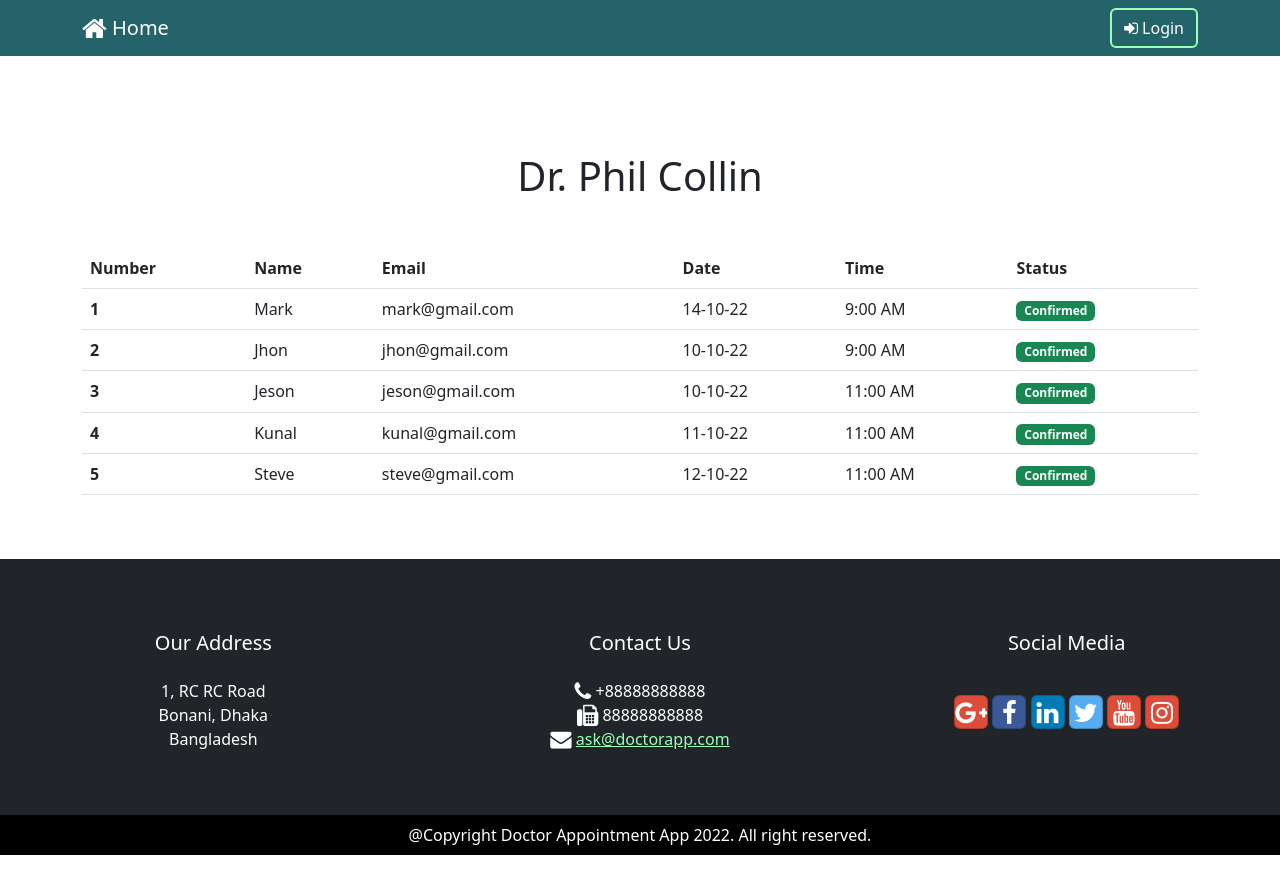
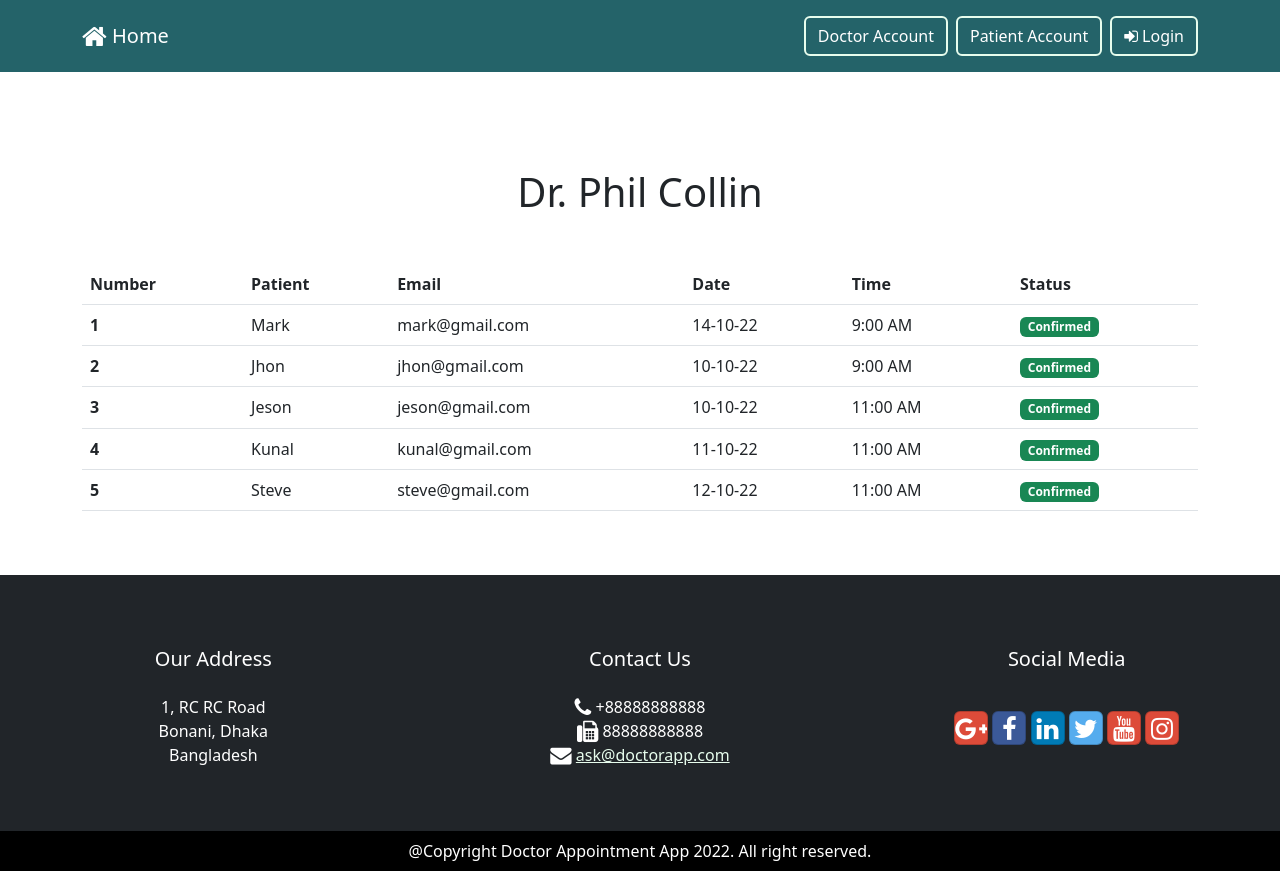
Before and after one commit to emonkhalid/doc_app, a website: page account_doctor.html in a window 1280 px wide. Drawn offline with nearby package versions, Linux system fonts and the light colour scheme.

Commit message:
Project is completed with build script

```diff
--- a/account_doctor.html
+++ b/account_doctor.html
@@ -2,21 +2,36 @@
 <html>
     <head>
         <title>Doctor Appoinment Web Application</title>
-        <link rel="stylesheet" href="node_modules/bootstrap/dist/css/bootstrap.min.css">
-        <link rel="stylesheet" href="node_modules/bootstrap-social/bootstrap-social.css">
-        <link rel="stylesheet" href="node_modules/font-awesome/css/font-awesome.min.css">
-        <link rel="stylesheet" href="css/styles.css">
+         <!--build:css css/main.css -->
+         <link rel="stylesheet" href="node_modules/bootstrap/dist/css/bootstrap.min.css">
+         <link rel="stylesheet" href="node_modules/bootstrap-social/bootstrap-social.css">
+         <link rel="stylesheet" href="node_modules/font-awesome/css/font-awesome.min.css">
+         <link rel="stylesheet" href="css/styles.css">
+         <!--endbuild -->
     </head>
 <body>
 
-    <nav class="navbar ">
+    <nav class="navbar navbar-expand-lg bg-own">
         <div class="container">
-          <a class="navbar-brand text-white"><span class="fa fa-home fa-lg"></span> Home</a>
-          <form class="d-flex" role="search">
-            <button  id="#loginModal" type="button" class="btn btn-own" data-bs-toggle="modal" data-bs-target="#loginModal"><span class="fa fa-sign-in"></span> Login</button>
-          </form>
+        <a class="navbar-brand text-white" href="index.html"><span class="fa fa-home fa-lg"></span> Home</a>
+          <button class="navbar-toggler" type="button" data-bs-toggle="collapse" data-bs-target="#navbarSupportedContent" aria-controls="navbarSupportedContent" aria-expanded="false" aria-label="Toggle navigation">
+            <span class="fa fa-bars fa-lg text-white"></span>
+          </button>
+          <div class="collapse navbar-collapse" id="navbarSupportedContent">
+            <ul class="navbar-nav ms-auto mb-2 mb-lg-0">
+              <li class="nav-item">
+                <a href="account_doctor.html" class="btn btn-own me-2 mt-2 mb-2 ">Doctor Account</a>
+              </li>
+              <li class="nav-item">
+                <a href="account_patient.html" class="btn btn-own me-2 mt-2 mb-2">Patient Account</a>
+              </li>
+              <li class="nav-item">
+                <a  id="#loginModal" type="button" class="btn btn-own mt-2 mb-2" data-bs-toggle="modal" data-bs-target="#loginModal"><span class="fa fa-sign-in"></span> Login</a>
+              </li>
+            </ul>
+          </div>
         </div>
-      </nav>
+    </nav>
 
 
 
@@ -67,7 +82,7 @@
                         <thead>
                             <tr>
                             <th scope="col">Number</th>
-                            <th scope="col">Name</th>
+                            <th scope="col">Patient</th>
                             <th scope="col">Email</th>
                             <th scope="col">Date</th>
                             <th scope="col">Time</th>
@@ -172,9 +187,9 @@
 
 
 
-<!-- <script src="node_modules/jquery/dist/jquery.slim.min.js"></script>
-<script src="node_modules/popper.js/dist/popper.min.js"></script> -->
-<!-- <script src="node_modules/bootstrap/dist/js/bootstrap.min.js"></script> -->
-<script src="node_modules/bootstrap/dist/js/bootstrap.bundle.min.js"></script>
+
+<script src="node_modules/bootstrap/dist/js/bootstrap.min.js"></script>
+
+
 </body>
 </html>
--- a/css/styles.scss
+++ b/css/styles.scss
@@ -1,10 +1,13 @@
 $paste_color_dark: #246369;
 $paste_color_light: #45a384;
-$green_color_light: #9affb5;
+$green_color_light: #e7fded;
 
 a{color: $green_color_light;}
 a:hover{color: $paste_color_dark;}
 
+.heading-section{
+    background-color: $green_color_light;
+}
 .navbar{
     background-color: $paste_color_dark !important;
 }
```
Also changed, not shown: account_patient.html (+28 -14 lines), index.html (+25 -12 lines), package.json (+10 -2 lines), css/styles.css, 2 other files.
